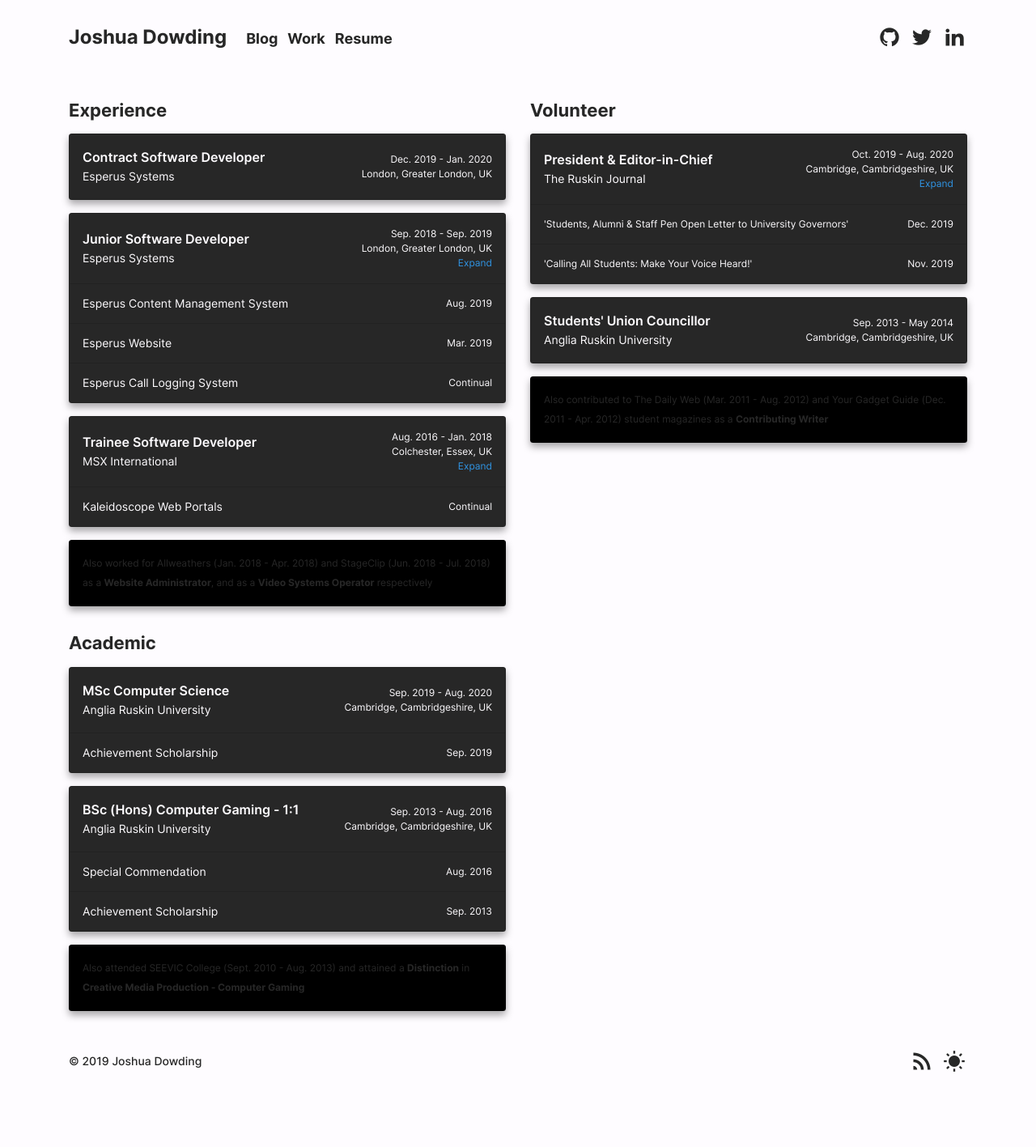
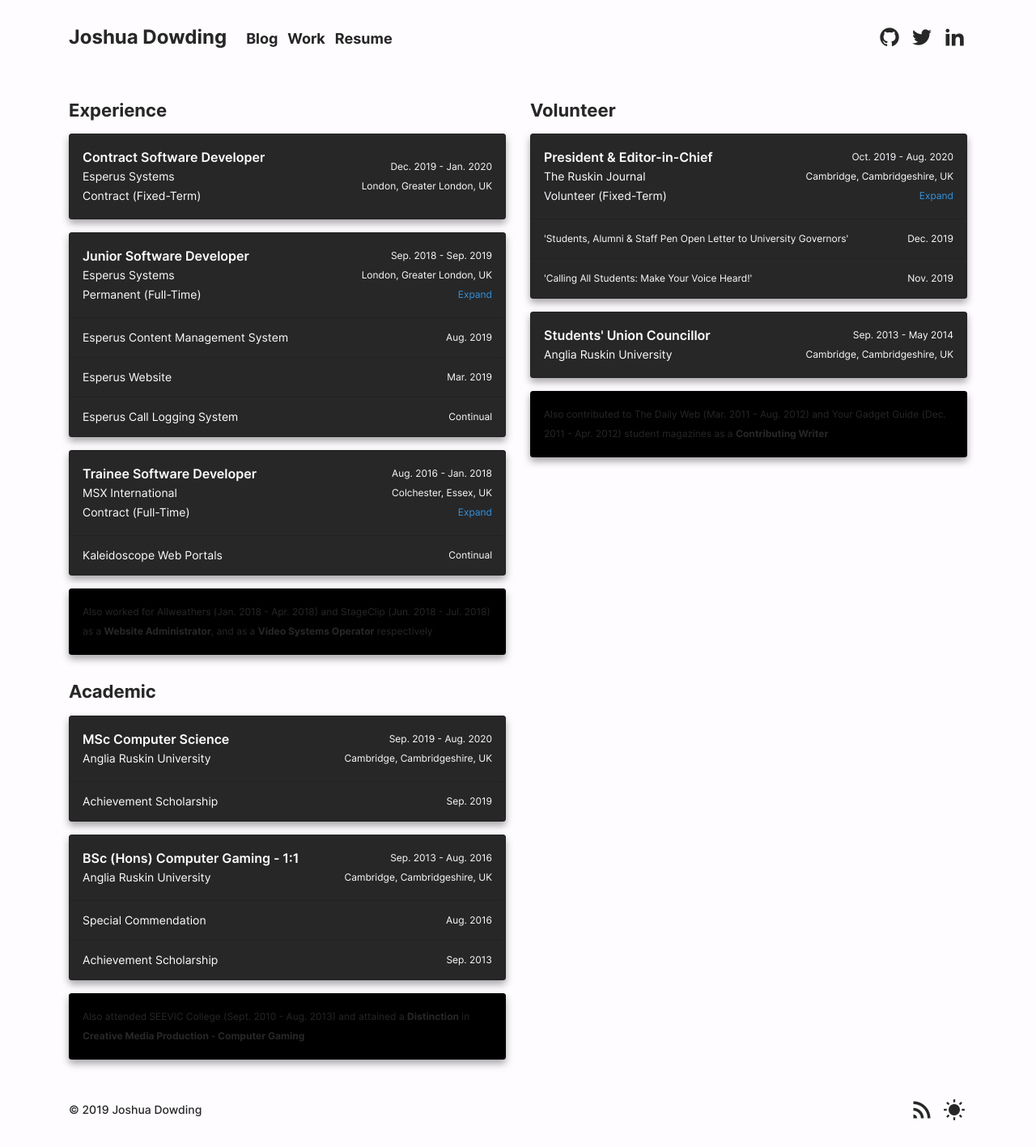
Before and after one commit to joshuadowding/jdowding.me, a Jekyll site: the page built from _pages/resume.html, in a window 1280 px wide. Shown: the whole page at 81% size. Built offline with Jekyll 4.4.1, drawn with Linux system fonts in a browser that asks for light colours; before the commit the page ends 1357 px from its top, so only the background shows below that.

Commit message:
css: various styling improvements; js: implement tooltips

```diff
--- a/_includes/footer.html
+++ b/_includes/footer.html
@@ -7,10 +7,10 @@
       <div class="separator"></div>
     </div>
     <div class="footer-menu">
-      <a class="link-icon" href="{{ site.baseurl }}/feed.xml" target="_blank">
+      <a class="link-icon hover-tooltip" href="{{ site.baseurl }}/feed.xml" target="_blank" data-toggle="tooltip" data-placement="top" title="RSS Feed">
         <i class="ri-rss-fill"></i>
       </a>
-      <a class="link-icon" id="theme-toggle" href="javascript:void(0);">
+      <a class="link-icon hover-tooltip" id="theme-toggle" href="javascript:void(0);" data-toggle="tooltip" data-placement="top" title="Toggle Theme">
         <i class="ri-sun-fill" id="light"></i>
         <i class="ri-moon-fill" id="dark"></i>
       </a>
--- a/_includes/header.html
+++ b/_includes/header.html
@@ -29,13 +29,13 @@
       <div class="separator"></div>
     </div>
     <div class="header-icons">
-      <a class="link-icon" href="https://github.com/joshuadowding" target="_blank" rel="noreferrer">
+      <a class="link-icon hover-tooltip" href="https://github.com/joshuadowding" target="_blank" rel="noreferrer" data-toggle="tooltip" data-placement="bottom" title="GitHub">
         <i class="ri-github-fill"></i>
       </a>
-      <a class="link-icon" href="https://twitter.com/Mordaval" target="_blank" rel="noreferrer">
+      <a class="link-icon hover-tooltip" href="https://twitter.com/Mordaval" target="_blank" rel="noreferrer" data-toggle="tooltip" data-placement="bottom" title="Twitter">
         <i class="ri-twitter-fill"></i>
       </a>
-      <a class="link-icon" href="https://www.linkedin.com/in/jdowding" target="_blank" rel="noreferrer">
+      <a class="link-icon hover-tooltip" href="https://www.linkedin.com/in/jdowding" target="_blank" rel="noreferrer" data-toggle="tooltip" data-placement="bottom" title="LinkedIn">
         <i class="ri-linkedin-fill"></i>
       </a>
     </div>
--- a/_pages/resume.html
+++ b/_pages/resume.html
@@ -16,6 +16,7 @@
               <a class="header-link" href="https://esperus.com" target="_blank">
                 <p>Esperus Systems</p>
               </a>
+              <p>Contract (Fixed-Term)</p>
             </div>
             <div class="attribute-wrapper">
               <p class="attribute">Dec. 2019 - Jan. 2020</p>
@@ -32,6 +33,7 @@
               <a class="header-link" href="https://esperus.com" target="_blank">
                 <p>Esperus Systems</p>
               </a>
+              <p>Permanent (Full-Time)</p>
             </div>
             <div class="attribute-wrapper">
               <p class="attribute">Sep. 2018 - Sep. 2019</p>
@@ -121,6 +123,7 @@
               <a class="header-link" href="https://www.msxi.com" target="_blank">
                 <p>MSX International</p>
               </a>
+              <p>Contract (Full-Time)</p>
             </div>
             <div class="attribute-wrapper">
               <p class="attribute">Aug. 2016 - Jan. 2018</p>
@@ -196,6 +199,7 @@
               <a class="header-link" href="https://ruskinjournal.com" target="_blank">
                 <p>The Ruskin Journal</p>
               </a>
+              <p>Volunteer (Fixed-Term)</p>
             </div>
             <div class="attribute-wrapper">
               <p class="attribute">Oct. 2019 - Aug. 2020</p>
--- a/css/common.scss
+++ b/css/common.scss
@@ -21,7 +21,7 @@
   --colour-background: #FEFCFF;
   --colour-background-invert: #272727;
   --colour-button-background-disabled: #696969;
-  --colour-button-disabled: black;
+  --colour-button-disabled: #272727;
   --colour-text: #272727;
   --colour-text-invert: #FEFCFF;
 
@@ -49,7 +49,7 @@
   --colour-background: #272727;
   --colour-background-invert: #FEFCFF;
   --colour-button-background-disabled: #696969;
-  --colour-button-disabled: black;
+  --colour-button-disabled: #FEFCFF;
   --colour-text: #FEFCFF;
   --colour-text-invert: #272727;
 
--- a/css/main.scss
+++ b/css/main.scss
@@ -475,6 +475,10 @@
       }
     }
 
+    .tooltip {
+      //@include box-shadow-default;
+    }
+
     .body-content {
       &#main {
         transition: margin-left 0.5s;
@@ -755,7 +759,7 @@
 
             .attribute {
               font-size: 1.2rem;
-              line-height: 1.8rem;
+              //line-height: 1.8rem;
               margin: 0;
               color: var(--colour-text-invert);
             }
--- a/js/main.js
+++ b/js/main.js
@@ -1,6 +1,8 @@
 $(document).ready(function () {
   $("#theme-toggle #dark").hide();
   $(".menu-toggle #close").hide();
+
+  $(".hover-tooltip").tooltip();
 
   $("#theme-toggle").click(function () {
     if ($("#theme-toggle #dark").is(":hidden")) {
```
